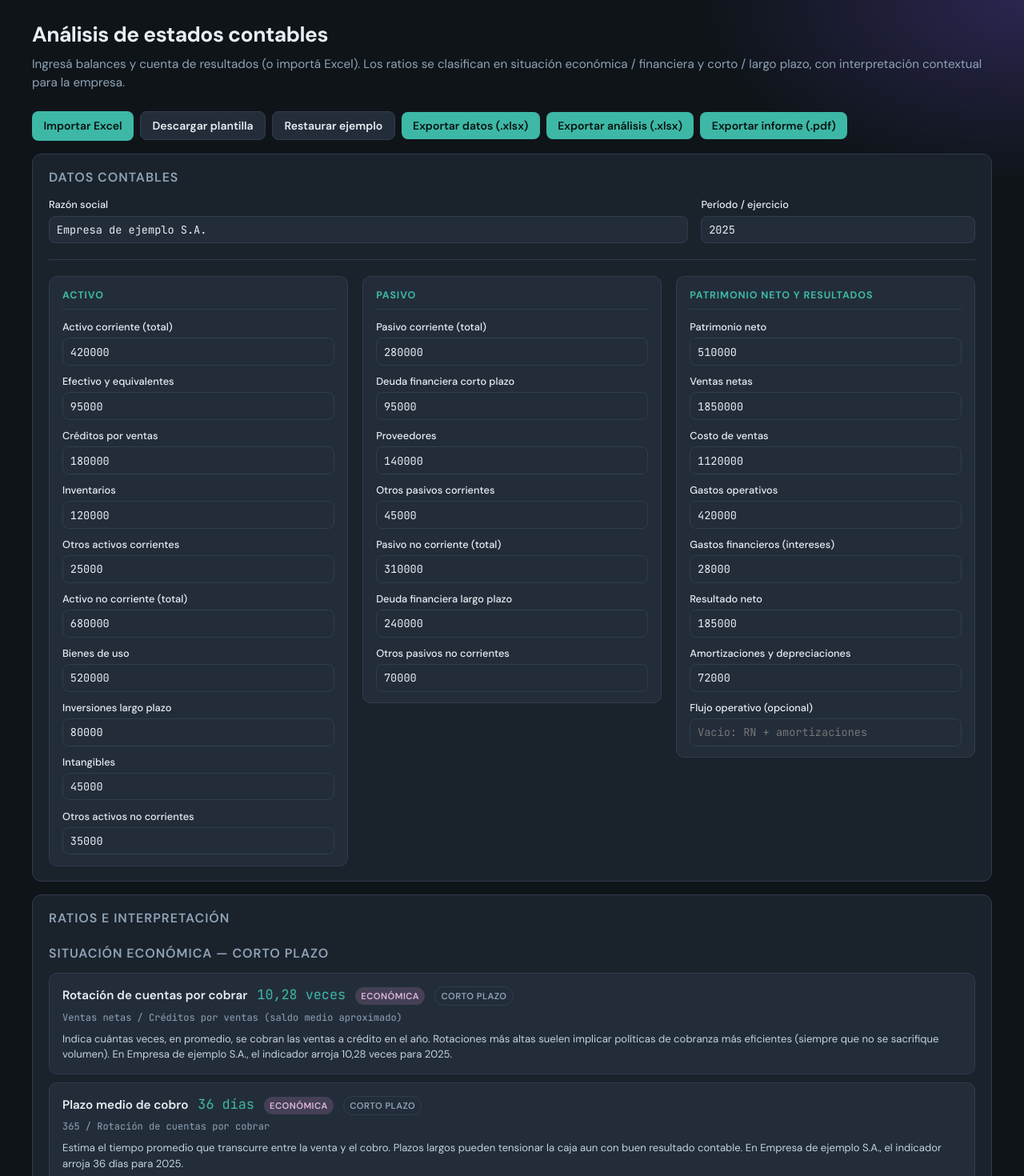
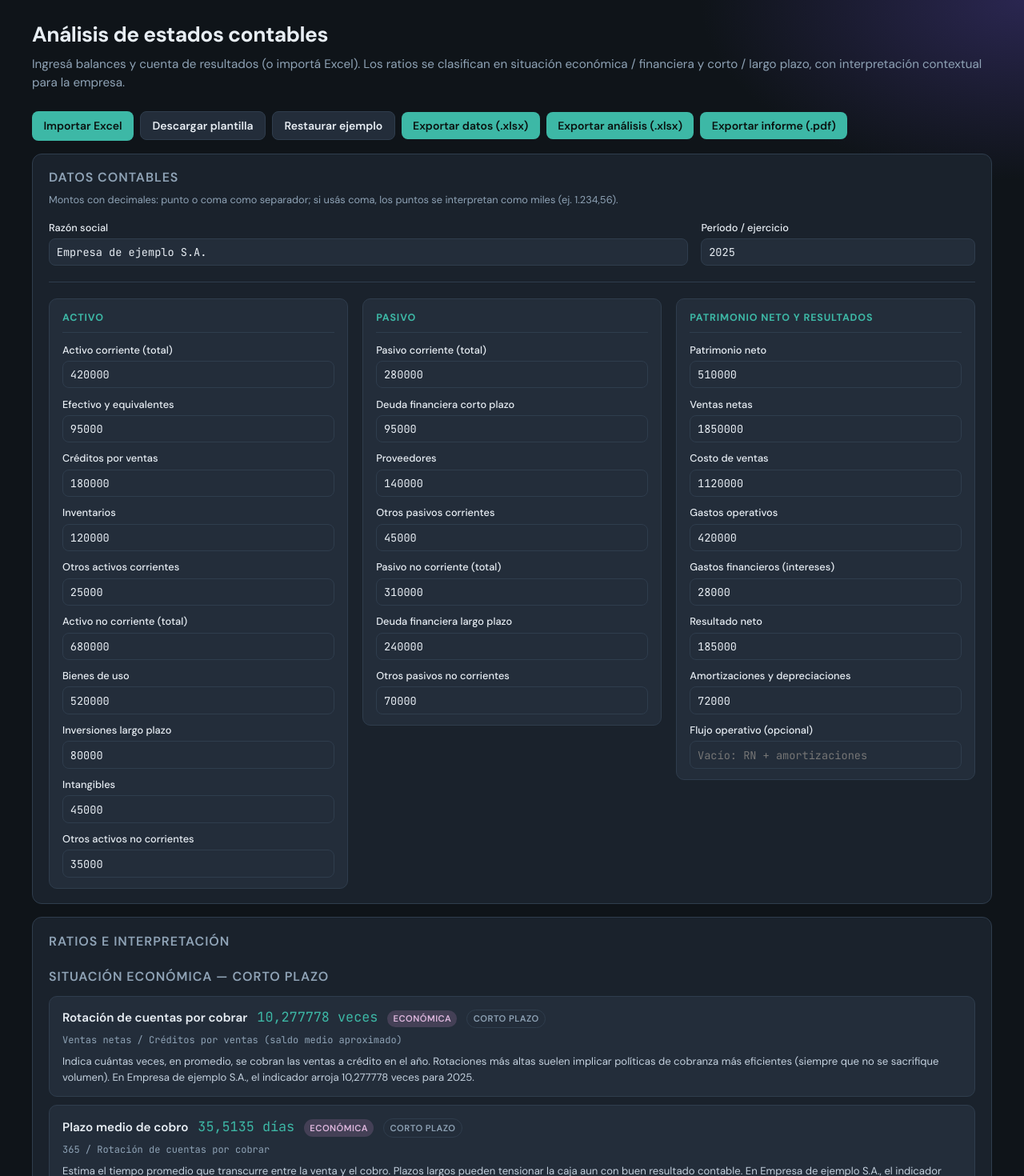
Before and after one commit to lucastissera/analisisestadoscontables, a React (Vite) app: page / in a window 1280 px wide. Shown: the top 1470 px of the page at 80% size. Built offline with nearby package versions, Linux system fonts and the light colour scheme; the HTML template or start-up script is replaced by a standard one.

Commit message:
Decimales en datos ingreso

```diff
--- a/src/App.tsx
+++ b/src/App.tsx
@@ -7,6 +7,8 @@ import {
   importarDesdeArchivo,
 } from "./logic/excelIO";
 import { generarPdfAnalisis } from "./logic/pdfExport";
+import { formatearValorRatio } from "./logic/formatoRatios";
+import { montoAStringEdicion, parseMontoIngreso } from "./logic/numerosFormulario";
 import { calcularRatios } from "./logic/ratios";
 import type { DatosFinancieros, RatioCalculado } from "./types";
 
@@ -60,18 +62,7 @@ const COLUMNA_PATRIMONIO_Y_RESULTADOS: CampoDef[] = [
 ];
 
 function fmtValor(r: RatioCalculado): string {
-  if (r.valor === null) return "N/D";
-  const n = r.valor;
-  switch (r.formato) {
-    case "porcentaje":
-      return `${n.toLocaleString("es-AR", { minimumFractionDigits: 2, maximumFractionDigits: 2 })} %`;
-    case "dias":
-      return `${Math.round(n).toLocaleString("es-AR")} días`;
-    case "veces":
-      return `${n.toLocaleString("es-AR", { minimumFractionDigits: 2, maximumFractionDigits: 2 })} veces`;
-    default:
-      return n.toLocaleString("es-AR", { minimumFractionDigits: 2, maximumFractionDigits: 2 });
-  }
+  return formatearValorRatio(r.formato, r.valor);
 }
 
 function descargarBuffer(buf: ArrayBuffer, nombre: string, mime: string) {
@@ -189,27 +180,36 @@ export default function App() {
           />
         ) : key === "flujoEfectivoOperativo" ? (
           <input
-            type="number"
-            step="any"
+            type="text"
+            inputMode="decimal"
+            autoComplete="off"
             placeholder="Vacío: RN + amortizaciones"
-            value={datos.flujoEfectivoOperativo === null ? "" : datos.flujoEfectivoOperativo}
+            value={
+              datos.flujoEfectivoOperativo === null
+                ? ""
+                : montoAStringEdicion(datos.flujoEfectivoOperativo)
+            }
             onChange={(e) => {
               const t = e.target.value.trim();
               if (t === "") {
                 actualizar("flujoEfectivoOperativo", null);
                 return;
               }
-              const n = parseFloat(t.replace(",", "."));
+              const n = parseMontoIngreso(t);
               actualizar("flujoEfectivoOperativo", Number.isFinite(n) ? n : null);
             }}
           />
         ) : (
           <input
-            type="number"
-            step="any"
-            value={Number.isFinite(datos[key] as number) ? (datos[key] as number) : 0}
+            type="text"
+            inputMode="decimal"
+            autoComplete="off"
+            value={montoAStringEdicion(datos[key] as number)}
             onChange={(e) =>
-              actualizar(key, (parseFloat(e.target.value) || 0) as DatosFinancieros[typeof key])
+              actualizar(
+                key,
+                parseMontoIngreso(e.target.value) as DatosFinancieros[typeof key]
+              )
             }
           />
         )}
@@ -250,6 +250,10 @@ export default function App() {
 
       <div className="panel">
         <h2>Datos contables</h2>
+        <p className="form-montos-hint">
+          Montos con decimales: punto o coma como separador; si usás coma, los puntos se interpretan como miles
+          (ej. 1.234,56).
+        </p>
         <div className="form-identificacion">{CAMPOS_IDENTIFICACION.map(campoInput)}</div>
         <div className="form-tres-columnas">
           <div className="form-columna">
--- a/src/index.css
+++ b/src/index.css
@@ -66,6 +66,13 @@ h2 {
   display: grid;
   grid-template-columns: repeat(auto-fill, minmax(200px, 1fr));
   gap: 0.65rem 1rem;
+}
+
+.form-montos-hint {
+  font-size: 0.8rem;
+  color: var(--muted);
+  margin: -0.35rem 0 1rem;
+  line-height: 1.4;
 }
 
 .form-identificacion {
--- a/src/logic/explanations.ts
+++ b/src/logic/explanations.ts
@@ -1,24 +1,8 @@
 import type { DatosFinancieros, RatioCalculado } from "../types";
-
-function fmtNum(n: number, dec = 2): string {
-  return n.toLocaleString("es-AR", {
-    minimumFractionDigits: dec,
-    maximumFractionDigits: dec,
-  });
-}
+import { formatearValorRatio } from "./formatoRatios";
 
 function fmtValor(r: Pick<RatioCalculado, "formato" | "valor">): string {
-  if (r.valor === null) return "N/D";
-  switch (r.formato) {
-    case "porcentaje":
-      return `${fmtNum(r.valor, 2)} %`;
-    case "dias":
-      return `${fmtNum(r.valor, 0)} días`;
-    case "veces":
-      return `${fmtNum(r.valor, 2)} veces`;
-    default:
-      return fmtNum(r.valor, 2);
-  }
+  return formatearValorRatio(r.formato, r.valor);
 }
 
 export function enriquecerExplicaciones(
--- /dev/null
+++ b/src/logic/formatoRatios.ts
@@ -0,0 +1,34 @@
+import type { FormatoRatio } from "../types";
+
+/** Texto de ratios en pantalla, PDF y explicaciones (decimales amplios). */
+export function formatearValorRatio(formato: FormatoRatio, valor: number | null): string {
+  if (valor === null) return "N/D";
+  const n = valor;
+  const opt = { locale: "es-AR" as const, useGrouping: true };
+  switch (formato) {
+    case "porcentaje":
+      return `${n.toLocaleString(opt.locale, {
+        minimumFractionDigits: 2,
+        maximumFractionDigits: 6,
+        useGrouping: opt.useGrouping,
+      })} %`;
+    case "dias":
+      return `${n.toLocaleString(opt.locale, {
+        minimumFractionDigits: 2,
+        maximumFractionDigits: 4,
+        useGrouping: opt.useGrouping,
+      })} días`;
+    case "veces":
+      return `${n.toLocaleString(opt.locale, {
+        minimumFractionDigits: 2,
+        maximumFractionDigits: 6,
+        useGrouping: opt.useGrouping,
+      })} veces`;
+    default:
+      return n.toLocaleString(opt.locale, {
+        minimumFractionDigits: 2,
+        maximumFractionDigits: 6,
+        useGrouping: opt.useGrouping,
+      });
+  }
+}
--- /dev/null
+++ b/src/logic/numerosFormulario.ts
@@ -0,0 +1,40 @@
+/**
+ * Interpreta montos en formulario: coma o punto como decimal; si hay coma,
+ * los puntos se tratan como separador de miles (uso típico es-AR).
+ */
+export function parseMontoIngreso(raw: string): number {
+  let t = raw.trim().replace(/\s/g, "").replace(/−/g, "-");
+  if (t === "" || t === "-" || t === "+") return 0;
+
+  const neg = t.startsWith("-");
+  if (neg) t = t.slice(1);
+  if (t === "") return 0;
+
+  let s = t;
+  if (s.includes(",")) {
+    s = s.replace(/\./g, "").replace(",", ".");
+  } else {
+    const parts = s.split(".");
+    if (parts.length > 2) {
+      const dec = parts.pop()!;
+      s = `${parts.join("")}.${dec}`;
+    }
+  }
+
+  const n = Number(s);
+  let v = Number.isFinite(n) ? n : 0;
+  if (neg) v = -v;
+  return v;
+}
+
+/**
+ * Valor en el input: punto como separador decimal (estable al tipear decimales).
+ * El parseo acepta también coma y miles con punto (p. ej. 1.234,56).
+ */
+export function montoAStringEdicion(n: number): string {
+  if (!Number.isFinite(n)) return "";
+  return n.toLocaleString("en-US", {
+    useGrouping: false,
+    maximumFractionDigits: 20,
+  });
+}
--- a/src/logic/pdfExport.ts
+++ b/src/logic/pdfExport.ts
@@ -1,21 +1,7 @@
 import { jsPDF } from "jspdf";
 import autoTable from "jspdf-autotable";
 import type { DatosFinancieros, RatioCalculado } from "../types";
-
-function fmtValor(r: RatioCalculado): string {
-  if (r.valor === null) return "N/D";
-  const n = r.valor;
-  switch (r.formato) {
-    case "porcentaje":
-      return `${n.toFixed(2)} %`;
-    case "dias":
-      return `${Math.round(n)} días`;
-    case "veces":
-      return `${n.toFixed(2)} veces`;
-    default:
-      return n.toFixed(2);
-  }
-}
+import { formatearValorRatio } from "./formatoRatios";
 
 export function generarPdfAnalisis(d: DatosFinancieros, ratios: RatioCalculado[]): Blob {
   const doc = new jsPDF({ orientation: "portrait", unit: "mm", format: "a4" });
@@ -35,7 +21,7 @@ export function generarPdfAnalisis(d: DatosFinancieros, ratios: RatioCalculado[]
     r.nombre,
     r.situacion === "economica" ? "Económica" : "Financiera",
     r.plazo === "corto" ? "Corto" : "Largo",
-    fmtValor(r),
+    formatearValorRatio(r.formato, r.valor),
     r.formula,
   ]);
 
```
